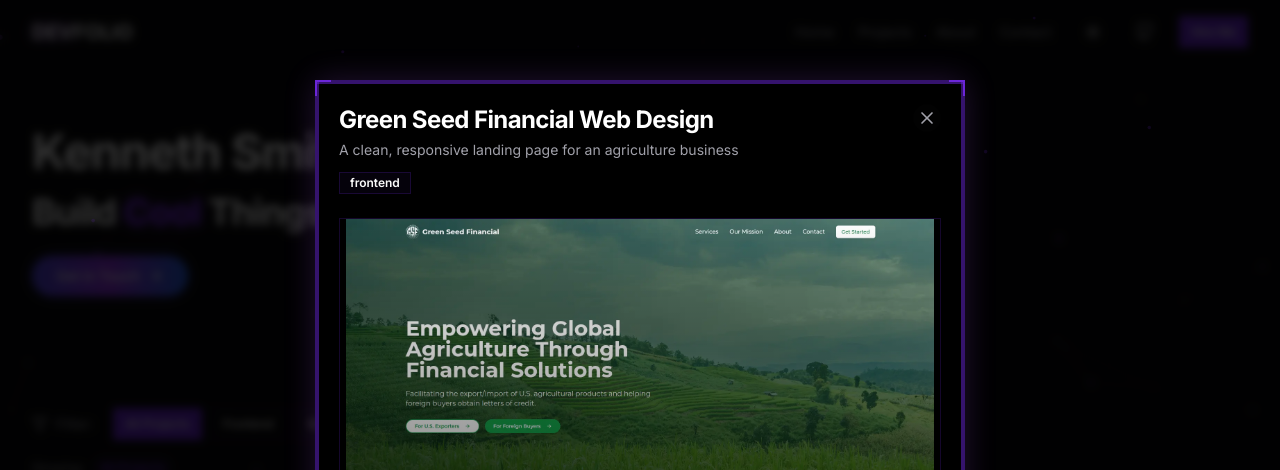
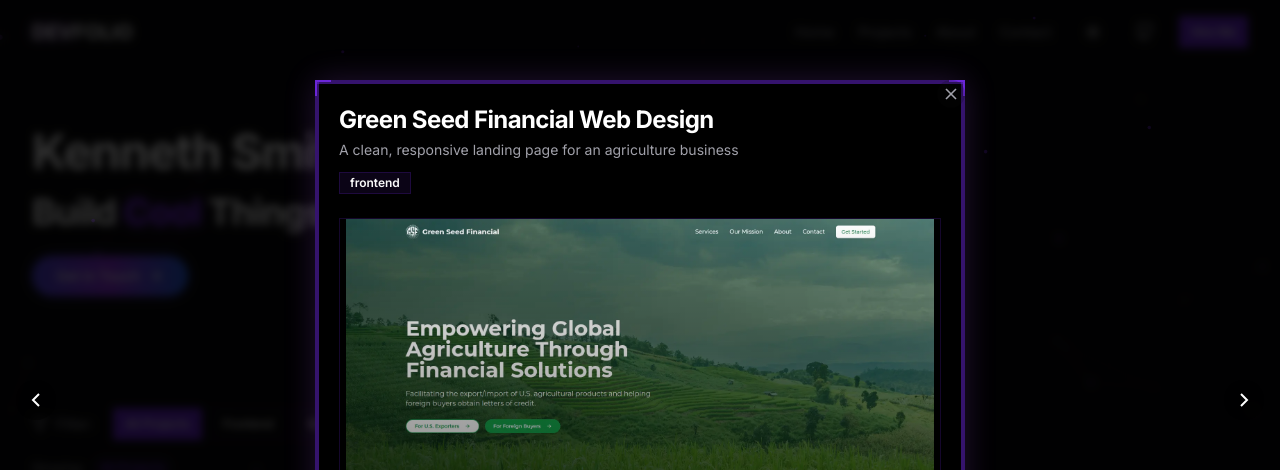
Before and after one commit to whitepiano323/whitepiano323.github.io, a Next.js app: page / in a window 1280 px wide. Both pictures are taken after a click on the element 226 px from the left and 694 px from the top of the page. Shown: the top 470 px of the page. Built offline with nearby package versions, Linux system fonts and the light colour scheme.

Commit message:
add project modal cycling arrows

```diff
--- a/components/project-modal.tsx
+++ b/components/project-modal.tsx
@@ -1,3 +1,4 @@
+// whitepiano.github.io/components/project-modal.tsx
 "use client"
 
 import { useEffect, useState } from "react"
@@ -5,11 +6,11 @@
 import { ExternalLink, Github, Code, Lock as LockIcon } from "lucide-react"
 import { Button } from "@/components/ui/button"
 import { Badge } from "@/components/ui/badge"
+import { projects } from "@/lib/projects"
 import type { ProjectType } from "@/lib/projects"
 import { motion, AnimatePresence } from "framer-motion"
 import { isMobileApp } from "@/lib/utils"
 
-// Create a global event system for opening the modal
 type OpenModalEvent = CustomEvent<{ project: ProjectType }>
 
 declare global {
@@ -19,41 +20,55 @@
 }
 
 export function ProjectModal() {
-  const [project, setProject] = useState<ProjectType | null>(null)
+  const [currentIndex, setCurrentIndex] = useState<number | null>(null)
   const [isOpen, setIsOpen] = useState(false)
 
+  // Event listeners for opening the modal and handling keyboard navigation
   useEffect(() => {
-    // Listen for the custom event to open the modal
     const handleOpenModal = (e: OpenModalEvent) => {
-      setProject(e.detail.project)
-      setIsOpen(true)
+      const index = projects.findIndex((p) => p.id === e.detail.project.id)
+      if (index !== -1) {
+        setCurrentIndex(index)
+        setIsOpen(true)
+      }
     }
 
     const handleKeyDown = (e: KeyboardEvent) => {
-      if (e.key === 'Escape' && isOpen) {
-        setIsOpen(false)
+      if (!isOpen || currentIndex === null) return
+
+      switch (e.key) {
+        case "Escape":
+          setIsOpen(false)
+          break
+        case "ArrowRight":
+          setCurrentIndex((prev) => (prev! + 1) % projects.length)
+          break
+        case "ArrowLeft":
+          setCurrentIndex((prev) => (prev! - 1 + projects.length) % projects.length)
+          break
       }
     }
 
     window.addEventListener("open-project-modal", handleOpenModal as EventListener)
-    window.addEventListener('keydown', handleKeyDown)
+    window.addEventListener("keydown", handleKeyDown)
 
     return () => {
       window.removeEventListener("open-project-modal", handleOpenModal as EventListener)
-      window.removeEventListener('keydown', handleKeyDown)
+      window.removeEventListener("keydown", handleKeyDown)
     }
-  }, [isOpen])
+  }, [isOpen, currentIndex])
 
-  if (!project) return null;
+  if (currentIndex === null || !isOpen) return null
 
-  const isMobile = isMobileApp(project);
-  const isProprietary = project.proprietary;
+  const project = projects[currentIndex]
+  const isMobile = isMobileApp(project)
+  const isProprietary = project.proprietary
 
   return (
     <AnimatePresence>
       {isOpen && (
         <div className="fixed inset-0 z-50 flex items-center justify-center">
-          {/* Backdrop with sci-fi particle effect */}
+          {/* Overlay */}
           <motion.div
             initial={{ opacity: 0 }}
             animate={{ opacity: 1 }}
@@ -62,7 +77,6 @@
             className="absolute inset-0 bg-black/80 backdrop-blur-sm"
             onClick={() => setIsOpen(false)}
           >
-            {/* Subtle particle effect in backdrop */}
             <div className="absolute inset-0 overflow-hidden pointer-events-none">
               <div className="particles-container">
                 {Array.from({ length: 20 }).map((_, i) => (
@@ -79,7 +93,7 @@
                       scale: [0, 1, 0],
                     }}
                     transition={{
-                      repeat: Number.POSITIVE_INFINITY,
+                      repeat: Infinity,
                       duration: 3 + Math.random() * 5,
                       delay: Math.random() * 2,
                     }}
@@ -89,63 +103,51 @@
             </div>
           </motion.div>
 
-          {/* Modal with sci-fi animation */}
+          {/* Left Arrow */}
+          <button
+            onClick={() => setCurrentIndex((prev) => (prev! - 1 + projects.length) % projects.length)}
+            className="absolute left-4 top-1/2 -translate-y-1/2 z-60 p-2 rounded-full bg-black/50 hover:bg-black/70 text-white transition-colors"
+            aria-label="Previous project"
+          >
+            <svg width="24" height="24" viewBox="0 0 24 24" fill="none" stroke="currentColor" strokeWidth="2">
+              <path d="M15 18l-6-6 6-6" />
+            </svg>
+          </button>
+
+          {/* Modal Content */}
           <motion.div
-            initial={{
-              scale: 0.8,
-              opacity: 0,
-              y: 20,
-              rotateX: 10,
-            }}
-            animate={{
-              scale: 1,
-              opacity: 1,
-              y: 0,
-              rotateX: 0,
-            }}
-            exit={{
-              scale: 0.9,
-              opacity: 0,
-              y: -20,
-              rotateX: -10,
-            }}
-            transition={{
-              type: "spring",
-              damping: 25,
-              stiffness: 300,
-              duration: 0.5,
-            }}
+            key={project.id}
+            initial={{ scale: 0.8, opacity: 0, y: 20, rotateX: 10 }}
+            animate={{ scale: 1, opacity: 1, y: 0, rotateX: 0 }}
+            exit={{ scale: 0.9, opacity: 0, y: -20, rotateX: -10 }}
+            transition={{ type: "spring", damping: 25, stiffness: 300 }}
             className="relative z-50 w-[90vw] max-w-[650px] max-h-[85vh] overflow-y-auto bg-black rounded-lg shadow-[0_0_30px_rgba(168,85,247,0.2)]"
             onClick={(e) => e.stopPropagation()}
           >
-            {/* Sci-fi border effect */}
+            {/* Sci-fi border effects */}
             <div className="absolute inset-0 rounded-lg overflow-hidden pointer-events-none">
               <motion.div
                 className="absolute top-0 left-0 w-full h-1 bg-primary/50"
-                initial={{ scaleX: 0, transformOrigin: "left" }}
+                initial={{ scaleX: 0 }}
                 animate={{ scaleX: 1 }}
-                exit={{ scaleX: 0, transformOrigin: "right" }}
                 transition={{ duration: 0.5, delay: 0.1 }}
               />
               <motion.div
                 className="absolute top-0 right-0 w-1 h-full bg-primary/50"
-                initial={{ scaleY: 0, transformOrigin: "top" }}
+                initial={{ scaleY: 0 }}
                 animate={{ scaleY: 1 }}
-                exit={{ scaleY: 0, transformOrigin: "bottom" }}
                 transition={{ duration: 0.5, delay: 0.2 }}
               />
               <motion.div
                 className="absolute bottom-0 right-0 w-full h-1 bg-primary/50"
-                initial={{ scaleX: 0, transformOrigin: "right" }}
+                initial={{ scaleX: 0 }}
                 animate={{ scaleX: 1 }}
-                exit={{ scaleX: 0, transformOrigin: "left" }}
                 transition={{ duration: 0.5, delay: 0.3 }}
               />
               <motion.div
                 className="absolute bottom-0 left-0 w-1 h-full bg-primary/50"
-                initial={{ scaleY: 0, transformOrigin: "bottom" }}
+                initial={{ scaleY: 0 }}
                 animate={{ scaleY: 1 }}
-                exit={{ scaleY: 0, transformOrigin: "top" }}
                 transition={{ duration: 0.5, delay: 0.4 }}
               />
             </div>
@@ -156,53 +158,31 @@
             <div className="absolute bottom-0 right-0 w-4 h-4 border-b-2 border-r-2 border-primary rounded-br-sm" />
             <div className="absolute bottom-0 left-0 w-4 h-4 border-b-2 border-l-2 border-primary rounded-bl-sm" />
 
+            {/* Modal Content */}
             <div className="p-6 space-y-6">
-              {/* Title with animation */}
-              <motion.div
-                className="relative"
-                initial={{ opacity: 0, y: -10 }}
-                animate={{ opacity: 1, y: 0 }}
-                transition={{ delay: 0.2 }}
-              >
+              {/* Header */}
+              <motion.div initial={{ opacity: 0, y: -10 }} animate={{ opacity: 1, y: 0 }} transition={{ delay: 0.2 }}>
                 <h2 className="text-2xl font-bold tracking-tight text-white pr-8">{project.title}</h2>
                 <p className="text-sm text-muted-foreground mt-1">{project.description}</p>
-
-                {/* Categories badges */}
                 <div className="flex flex-wrap gap-1 mt-3">
                   {project.categories.map((category) => (
-                    <Badge
-                      key={category}
-                      variant="outline"
-                      className="text-xs border-primary/20 bg-primary/10 dark:bg-primary/5 text-primary-foreground dark:text-primary-foreground"
-                    >
+                    <Badge key={category} variant="outline" className="text-xs border-primary/20 bg-primary/10">
                       {category}
                     </Badge>
                   ))}
                 </div>
-
                 <button
                   onClick={() => setIsOpen(false)}
-                  className="absolute right-0 top-0 rounded-full bg-background/20 p-1 text-muted-foreground hover:text-foreground transition-colors"
-                  aria-label="Close modal"
+                  className="absolute right-0 top-0 rounded-full bg-background/20 p-1 text-muted-foreground hover:text-foreground"
                 >
-                  <svg
-                    xmlns="http://www.w3.org/2000/svg"
-                    width="20"
-                    height="20"
-                    viewBox="0 0 24 24"
-                    fill="none"
-                    stroke="currentColor"
-                    strokeWidth="2"
-                    strokeLinecap="round"
-                    strokeLinejoin="round"
-                  >
-                    <line x1="18" y1="6" x2="6" y2="18"></line>
-                    <line x1="6" y1="6" x2="18" y2="18"></line>
+                  <svg width="20" height="20" viewBox="0 0 24 24" fill="none" stroke="currentColor" strokeWidth="2">
+                    <line x1="18" y1="6" x2="6" y2="18" />
+                    <line x1="6" y1="6" x2="18" y2="18" />
                   </svg>
                 </button>
               </motion.div>
 
-              {/* Image with animation */}
+              {/* Image */}
               <motion.div
                 className="relative aspect-video w-full overflow-hidden rounded-md border border-primary/20"
                 initial={{ opacity: 0, y: 20 }}
@@ -223,10 +203,7 @@
                 ) : (
                   <Image src={project.image || "/placeholder.svg"} alt={project.title} fill className="object-contain" />
                 )}
-
                 <div className="absolute inset-0 bg-gradient-to-t from-black/60 to-transparent" />
-
-                {/* Tags overlay on image with staggered animation */}
                 <div className="absolute bottom-3 left-3 right-3 flex flex-wrap gap-2">
                   {project.tags.map((tag, index) => (
                     <motion.div
@@ -235,10 +212,7 @@
                       animate={{ opacity: 1, y: 0 }}
                       transition={{ delay: 0.4 + index * 0.05 }}
                     >
-                      <Badge
-                        variant="secondary"
-                        className="bg-black/70 dark:bg-black/50 backdrop-blur-sm text-xs text-white"
-                      >
+                      <Badge variant="secondary" className="bg-black/70 text-xs text-white">
                         {tag}
                       </Badge>
                     </motion.div>
@@ -246,9 +220,8 @@
                 </div>
               </motion.div>
 
-              {/* Two column layout with animation */}
+              {/* Links and Tech Stack */}
               <div className="grid grid-cols-1 md:grid-cols-2 gap-6">
-                {/* Links column */}
                 <motion.div
                   className="space-y-3"
                   initial={{ opacity: 0, x: -20 }}
@@ -259,7 +232,6 @@
                     <ExternalLink className="h-4 w-4 text-primary" />
                     <h3 className="text-sm font-semibold text-primary">LINKS</h3>
                   </div>
-
                   <div className="space-y-3">
                     {project.liveUrl && (
                       <Button asChild className="w-full bg-primary hover:bg-primary/80 text-white">
@@ -269,12 +241,10 @@
                           rel="noopener noreferrer"
                           className="flex items-center justify-center gap-2"
                         >
-                          <ExternalLink className="h-4 w-4" />
-                          Live Demo
+                          <ExternalLink className="h-4 w-4" /> Live Demo
                         </a>
                       </Button>
                     )}
-
                     {project.githubUrl && !isProprietary ? (
                       <Button asChild variant="outline" className="w-full border-primary/20 hover:bg-primary/10">
                         <a
@@ -283,8 +253,7 @@
                           rel="noopener noreferrer"
                           className="flex items-center justify-center gap-2"
                         >
-                          <Github className="h-4 w-4" />
-                          Source Code
+                          <Github className="h-4 w-4" /> Source Code
                         </a>
                       </Button>
                     ) : isProprietary ? (
@@ -294,15 +263,13 @@
                         disabled
                       >
                         <div className="flex items-center justify-center gap-2">
-                          <LockIcon className="h-4 w-4" />
-                          Code is Proprietary
+                          <LockIcon className="h-4 w-4" /> Code is Proprietary
                         </div>
                       </Button>
                     ) : null}
                   </div>
                 </motion.div>
 
-                {/* Tech stack column */}
                 <motion.div
                   className="space-y-3"
                   initial={{ opacity: 0, x: 20 }}
@@ -313,7 +280,6 @@
                     <Code className="h-4 w-4 text-primary" />
                     <h3 className="text-sm font-semibold text-primary">TECH STACK</h3>
                   </div>
-
                   <div className="flex flex-wrap gap-2">
                     {project.techStack.map((tech, index) => (
                       <motion.div
@@ -322,10 +288,7 @@
                         animate={{ opacity: 1, scale: 1 }}
                         transition={{ delay: 0.6 + index * 0.05 }}
                       >
-                        <Badge
-                          variant="outline"
-                          className="bg-muted/20 dark:bg-muted/10 border-primary/20 text-xs text-foreground dark:text-foreground"
-                        >
+                        <Badge variant="outline" className="bg-muted/20 border-primary/20 text-xs text-foreground">
                           {tech}
                         </Badge>
                       </motion.div>
@@ -335,6 +298,17 @@
               </div>
             </div>
           </motion.div>
+
+          {/* Right Arrow */}
+          <button
+            onClick={() => setCurrentIndex((prev) => (prev! + 1) % projects.length)}
+            className="absolute right-4 top-1/2 -translate-y-1/2 z-60 p-2 rounded-full bg-black/50 hover:bg-black/70 text-white transition-colors"
+            aria-label="Next project"
+          >
+            <svg width="24" height="24" viewBox="0 0 24 24" fill="none" stroke="currentColor" strokeWidth="2">
+              <path d="M9 18l6-6-6-6" />
+            </svg>
+          </button>
         </div>
       )}
     </AnimatePresence>
```
